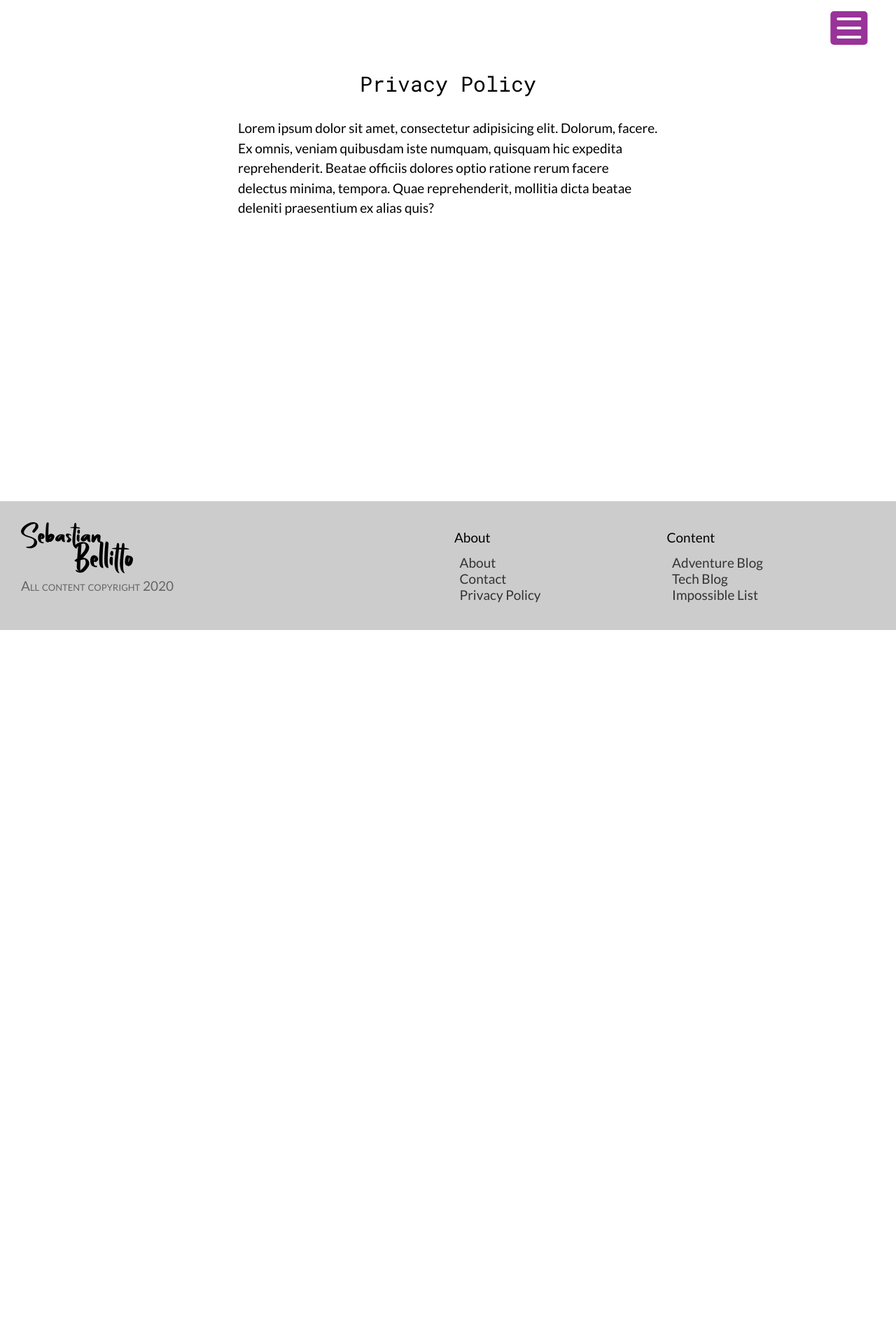
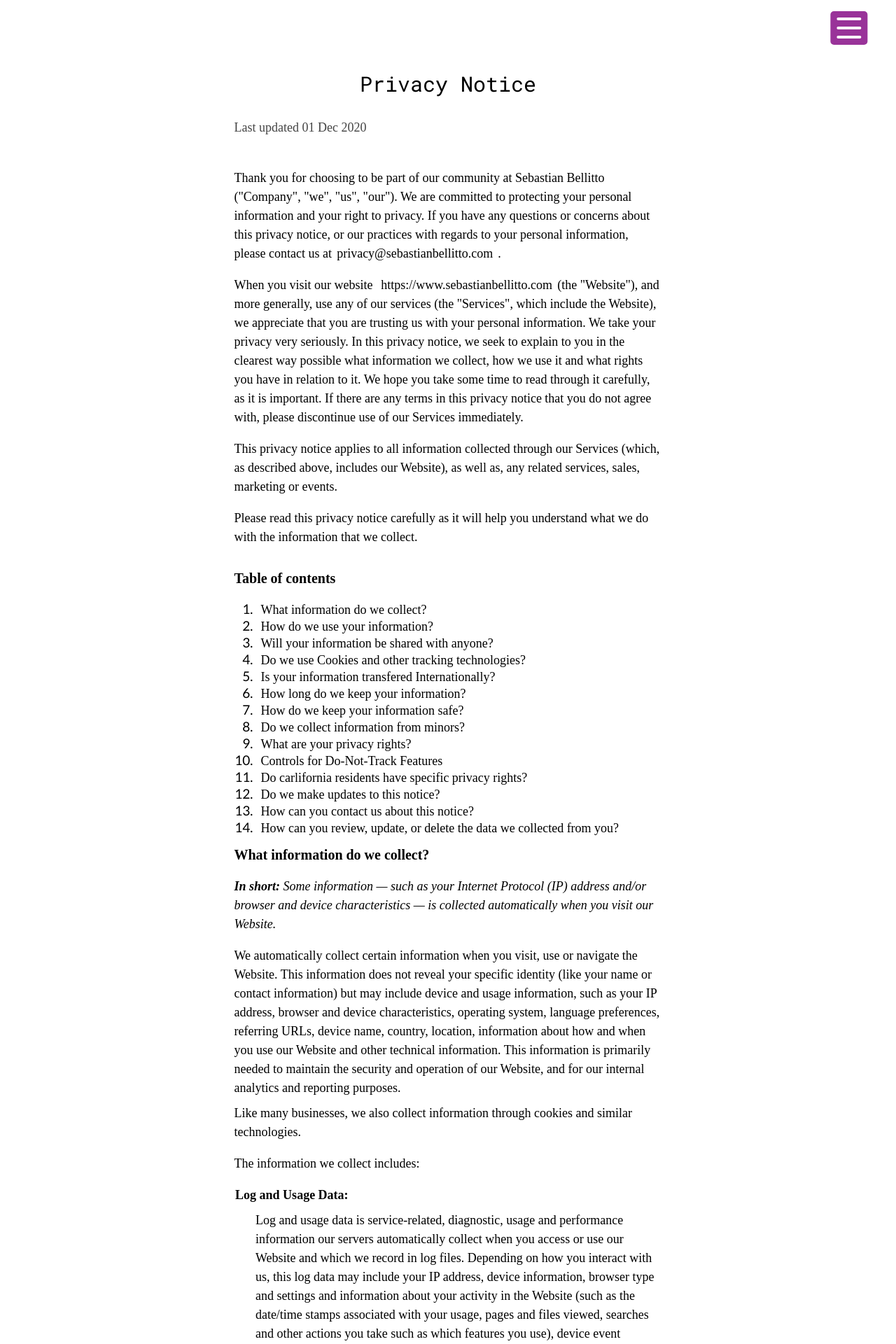
Before and after one commit to SebastianSlash/SebastianSlash.github.io, a Jekyll site: the page built from privacy-policy.html, in a window 1280 px wide. Shown: the top 1920 px of the page at 70% size. Built offline with Jekyll 4.4.1, drawn with Linux system fonts in a browser that asks for light colours; some web fonts are replaced; before the commit the page ends 900 px from its top, so only the background shows below that; some of the changed text lies outside the part shown.

Commit message:
added privacy policy, it's set over yml data

```diff
--- /dev/null
+++ b/_data/privacyNotice.yml
@@ -0,0 +1,267 @@
+intro:
+  - part-count: 3
+    parts:
+      - number: 0
+        text: |
+          Thank you for choosing to be part of our community at Sebastian Bellitto ("Company", "we", "us", "our").
+          We are committed to protecting your personal information and your right to privacy.
+          If you have any questions or concerns about this privacy notice, or our practices with regards to your personal information,
+          please contact us at<a class="link" href="mailto:privacy@sebastianbellitto.com">privacy@sebastianbellitto.com</a>.
+      - number: 1
+        text: |
+          When you visit our website
+          <a href="https://www.sebastianbellitto.com" class="link">https://www.sebastianbellitto.com</a>(the "Website"),
+          and more generally, use any of our services (the "Services", which include the Website),
+          we appreciate that you are trusting us with your personal information.
+          We take your privacy very seriously. In this privacy notice, we seek to explain to you in the clearest way possible
+          what information we collect, how we use it and what rights you have in relation to it.
+          We hope you take some time to read through it carefully, as it is important.
+          If there are any terms in this privacy notice that you do not agree with, please discontinue use of our Services immediately.
+      - number: 2
+        text: |
+          This privacy notice applies to all information collected through our Services (which, as described above, includes our Website),
+          as well as, any related services, sales, marketing or events.
+      - number: 3
+        text: |
+          Please read this privacy notice carefully as it will help you understand what we do with the information that we collect.
+
+sections:
+  - title: What information do we collect?
+    id: prv-01
+    short: |
+      Some information — such as your Internet Protocol (IP) address and/or browser and device characteristics —
+      is collected automatically when you visit our Website.
+    paragraphs:
+      - type: text
+        content: |
+          We automatically collect certain information when you visit, use or navigate the Website.
+          This information does not reveal your specific identity (like your name or contact information)
+          but may include device and usage information, such as your IP address, browser and device characteristics, operating system,
+          language preferences, referring URLs, device name, country, location, information about how and when you use our Website
+          and other technical information. This information is primarily needed to maintain the security and operation of our Website,
+          and for our internal analytics and reporting purposes.
+          <br>
+          Like many businesses, we also collect information through cookies and similar technologies.
+      - type: list
+        heading: The information we collect includes
+        items:
+          - name: Log and Usage Data
+            text: |
+              Log and usage data is service-related, diagnostic, usage and performance information our servers automatically collect
+              when you access or use our Website and which we record in log files. Depending on how you interact with us, this log data
+              may include your IP address, device information, browser type and settings and information about your activity in the Website
+              (such as the date/time stamps associated with your usage, pages and files viewed, searches and other actions you take such as
+              which features you use), device event information (such as system activity, error reports (sometimes called 'crash dumps')
+              and hardware settings).
+          - name: Device Data
+            text: |
+              We collect device data such as information about your computer, phone, tablet or other device you use to access the Website.
+              Depending on the device used, this device data may include information such as your IP address (or proxy server),
+              device and application identification numbers, location, browser type, hardware model Internet service provider and/or mobile carrier,
+              operating system and system configuration information.
+          - name: Location Data
+            text: |
+              We collect location data such as information about your device's location, which can be either precise or imprecise.
+              How much information we collect depends on the type and settings of the device you use to access the Website.
+              For example, we may use GPS and other technologies to collect geolocation data that tells us your current location
+              (based on your IP address).
+              You can opt out of allowing us to collect this information either by refusing access to the information or by disabling your
+              Location setting on your device. Note however, if you choose to opt out, you may not be able to use certain aspects of the Services.
+  - title: How do we use your information?
+    id: prv-02
+    short: |
+      We process your information for purposes based on legitimate business interests, the fulfillment of our contract with you,
+      compliance with our legal obligations, and/or your consent.
+    paragraphs:
+      - type: text
+        content: |
+          We use personal information collected via our Website for a variety of business purposes described below.
+          We process your personal information for these purposes in reliance on our legitimate business interests,
+          in order to enter into or perform a contract with you, with your consent, and/or for compliance with our legal obligations.
+          We indicate the specific processing grounds we rely on next to each purpose listed below.
+      - type: list
+        heading: We use the information we collect or receive
+        items:
+          - name: For other business purposes
+            text: |
+              We may use your information for other business purposes, such as data analysis,
+              identifying usage trends, determining the effectiveness of our promotional campaigns and to evaluate and improve our Website,
+              products, marketing and your experience. We may use and store this information in aggregated and anonymized form
+              so that it is not associated with individual end users and does not include personal information.
+              We will not use identifiable personal information without your consent.
+  - title: Will your information be shared with anyone?
+    id: prv-03
+    short: |
+      We only share information with your consent, to comply with laws, to provide you with services,
+      to protect your rights, or to fulfill business obligations.
+    paragraphs:
+      - type: list
+        heading: We may process or share your data that we hold based on the following legal basis
+        items:
+          - name: Consent
+            text: |
+              We may process your data if you have given us specific consent to use your personal information for a specific purpose.
+          - name: Legitimate Intrests
+            text: |
+              We may process your data when it is reasonably necessary to achieve our legitimate business interests.
+          - name: Legal Obligations
+            text: |
+              We may disclose your information where we are legally required to do so in order to comply with applicable law,
+              governmental requests, a judicial proceeding, court order, or legal process,
+              such as in response to a court order or a subpoena
+              (including in response to public authorities to meet national security or law enforcement requirements).
+          - name: Vital Intrests
+            text:
+              We may disclose your information where we believe it is necessary to investigate, prevent,
+              or take action regarding potential violations of our policies, suspected fraud,
+              situations involving potential threats to the safety of any person and illegal activities,
+              or as evidence in litigation in which we are involved.
+
+  - title: Do we use Cookies and other tracking technologies?
+    id: prv-04
+    short: We may use cookies and other tracking technologies to collect and store your information.
+    paragraphs:
+      - type: text
+        content: |
+          We may use cookies and similar tracking technologies (like web beacons and pixels) to access or store information.
+          Specific information about how we use such technologies and how you can refuse certain cookies is set out in our Cookie Notice.
+  - title: Is your information transfered Internationally?
+    id: prv-05
+    short: We may transfer, store, and process your information in countries other than your own.
+    paragraphs:
+      - type: text
+        content: |
+          We do not use our own servers for this Website. The servers used to deploying this Website are from GitHub,
+          and any usage Data collected through cookies is stored on Google Servers. If you are accessing our Website from outside,
+          please be aware that your information may be transferred to, stored,
+          and processed by us in our facilities and by those third parties with whom we may share your personal information
+          (see "WILL YOUR INFORMATION BE SHARED WITH ANYONE?" above), in and other countries.
+      - type: text
+        content: |
+          If you are a resident in the European Economic Area, then these countries may not necessarily have data protection laws
+          or other similar laws as comprehensive as those in your country. We will however take all necessary measures
+          to protect your personal information in accordance with this privacy notice and applicable law.
+  - title: How long do we keep your information?
+    id: prv-06
+    short: |
+      We keep your information for as long as necessary to fulfill the purposes outlined in this privacy notice unless otherwise required by law.
+    paragraphs:
+      - type: text
+        content: |
+          We will only keep your personal information for as long as it is necessary for the purposes set out in this privacy notice,
+          unless a longer retention period is required or permitted by law (such as tax, accounting or other legal requirements).
+          No purpose in this notice will require us keeping your personal information for longer than 1 year.
+      - type: text
+        content: |
+          When we have no ongoing legitimate business need to process your personal information,
+          we will either delete or anonymize such information, or, if this is not possible
+          (for example, because your personal information has been stored in backup archives),
+          then we will securely store your personal information and isolate it from any further processing until deletion is possible.
+  - title: How do we keep your information safe?
+    id: prv-07
+    short: We aim to protect your personal information through a system of organizational and technical security measures.
+    paragraphs:
+      - type: text
+        content: |
+          We have implemented appropriate technical and organizational security measures designed to protect the security
+          of any personal information we process.
+          However, despite our safeguards and efforts to secure your information,
+          no electronic transmission over the Internet or information storage technology can be guaranteed to be 100% secure,
+          so we cannot promise or guarantee that hackers, cybercriminals, or other unauthorized third parties will not be able to defeat our security,
+          and improperly collect, access, steal, or modify your information.
+          Although we will do our best to protect your personal information, transmission of personal information to and from our Website
+          is at your own risk. You should only access the Website within a secure environment.
+  - title: Do we collect information from minors?
+    id: prv-08
+    short: We do not knowingly collect data from or market to children under 18 years of age.
+    paragraphs:
+      - type: text
+        content: |
+          We do not knowingly solicit data from or market to children under 18 years of age. By using the Website,
+          you represent that you are at least 18 or that you are the parent or guardian of such a minor and consent
+          to such minor dependent’s use of the Website. If we learn that personal information from users less than 18 years of age
+          has been collected, we will deactivate the account and take reasonable measures to promptly delete such data from our records.
+          If you become aware of any data we may have collected from children under age 18,
+          please contact us at<a class="link" href="mailto:privacy@sebastianbellitto.com">privacy@sebastianbellitto.com</a>.
+  - title: What are your privacy rights?
+    id: prv-09
+    short: You may review, change, or terminate your account at any time.
+    paragraphs:
+      - type: text
+        content: |
+          If you are a resident in the European Economic Area and you believe we are unlawfully processing your personal information,
+          you also have the right to complain to your local data protection supervisory authority.
+          You can find their contact details
+          here: http://ec.europa.eu/justice/data-protection/bodies/authorities/index_en.htm.
+      - type: text
+        content: |
+          If you are a resident in Switzerland, the contact details for the data protection authorities are available
+          here:<a href="https://www.edoeb.admin.ch/edoeb/en/home.html" class="link">https://www.edoeb.admin.ch/edoeb/en/home.html</a>.
+      - type: text
+        content: |
+          <span class="bold">Cookies and similar technologies:</span> Most Web browsers are set to accept cookies by default.
+          If you prefer, you can usually choose to set your browser to remove cookies and to reject cookies.
+          If you choose to remove cookies or reject cookies, this could affect certain features or services of our Website.
+  - title: Controls for Do-Not-Track Features
+    id: prv-10
+    short: None
+    paragraphs:
+      - type: text
+        content: |
+          Most web browsers and some mobile operating systems and mobile applications include a Do-Not-Track ("DNT") feature
+          or setting you can activate to signal your privacy preference not to have data about your online browsing activities monitored and collected.
+          At this stage no uniform technology standard for recognizing and implementing DNT signals has been finalized.
+          As such, we do not currently respond to DNT browser signals or any other mechanism that automatically communicates your choice
+          not to be tracked online.
+          If a standard for online tracking is adopted that we must follow in the future,
+          we will inform you about that practice in a revised version of this privacy notice.
+  - title: Do carlifornia residents have specific privacy rights?
+    id: prv-11
+    short: Yes, if you are a resident of California, you are granted specific rights regarding access to your personal information.
+    paragraphs:
+      - type: text
+        content: |
+          California Civil Code Section 1798.83, also known as the "Shine The Light" law, permits our users who are California residents
+          to request and obtain from us, once a year and free of charge, information about categories of personal information (if any)
+          we disclosed to third parties for direct marketing purposes and the names and addresses of all third parties with which
+          we shared personal information in the immediately preceding calendar year.
+          If you are a California resident and would like to make such a request, please submit your request in writing to us
+          using the contact information provided below.
+      - type: text
+        content: |
+          If you are under 18 years of age, reside in California, and have a registered account with the Website,
+          you have the right to request removal of unwanted data that you publicly post on the Website.
+          To request removal of such data, please contact us using the contact information provided below,
+          and include the email address associated with your account and a statement that you reside in California.
+          We will make sure the data is not publicly displayed on the Website, but please be aware that the data may not be completely
+          or comprehensively removed from all our systems (e.g. backups, etc.).
+  - title: Do we make updates to this notice?
+    id: prv-12
+    short: Yes, we will update this notice as necessary to stay compliant with relevant laws.
+    paragraphs:
+      - type: text
+        content: |
+          We may update this privacy notice from time to time.
+          The updated version will be indicated by an updated "Revised" date and the updated version will be effective as soon as it is accessible.
+          If we make material changes to this privacy notice, we may notify you either by prominently posting a notice of such changes
+          or by directly sending you a notification.
+          We encourage you to review this privacy notice frequently to be informed of how we are protecting your information.
+  - title: How can you contact us about this notice?
+    id: prv-13
+    short: None
+    paragraphs:
+      - type: text
+        content: |
+          If you have questions or comments about this notice, you may email us
+          at<a class="link" href="mailto:privacy@sebastianbellitto.com">privacy@sebastianbellitto.com</a>.
+  - title: How can you review, update, or delete the data we collected from you?
+    id: prv-14
+    short: None
+    paragraphs:
+      - type: text
+        content: |
+          Based on the applicable laws of your country, you may have the right to request access to the personal information we collect from you,
+          change that information, or delete it in some circumstances.
+          To request to review, update, or delete your personal information.
+          Please submit a request to<a class="link" href="mailto:privacy@sebastianbellitto.com">privacy@sebastianbellitto.com</a>.
+          We will try respond to your request within 30 days.
--- a/_sass/base.sass
+++ b/_sass/base.sass
@@ -43,6 +43,7 @@ ul
 li
   font: $p_base
   font-weight: 400
+  margin-left: 1.6em
 
 // @media (min-width: 700px)
 //   p
--- a/_sass/privacy-policy.sass
+++ b/_sass/privacy-policy.sass
@@ -5,6 +5,42 @@
 .privacy.content
   padding: 20px 30px 20px 30px
   margin-top: 80px
+  flex-basis: 671px
 
   h1
     text-align: center
+    //font: $h1_blog
+
+  h2
+    font: $h2_blog
+    font-weight: bold
+
+  a
+    font: $font_blog
+    max-width: 600px
+  p
+    font: $font_blog
+    max-width: 610px
+    line-height: 1.5
+    // font-weight: 400
+    padding-bottom: 1em
+  p.short
+    font-style: italic
+  p.last-updated
+    padding-bottom: 2.5em
+
+  span.bold
+    font-weight: bold
+
+  br
+    display: block
+    content: ""
+    margin-top: 0.5em
+  div
+    padding-bottom: 1em
+
+  ul
+    span
+      margin-left: -1.6em
+.last-updated
+  color: #444
--- a/contact.html
+++ b/contact.html
@@ -41,7 +41,6 @@ class: contact
       <li><a href="https://www.linkedin.com/in/sebastian-bellitto-08227312a/" class="social-icon" target="blank"> <i class="fab fa-linkedin fa-2x"></i></a></li>
       <li><a href="https://github.com/SebastianSlash" class="social-icon" target="blank"> <i class="fab fa-github fa-2x"></i></a></li>
       <li><a href="https://www.instagram.com/sebastian_bellitto/" class="social-icon" target="blank"> <i class="fab fa-instagram fa-2x"></i></a></li>
-      <!-- <li><a href="https://stackexchange.com/users/16878665/tintenfisch-fee" class="social-icon" target="blank"> <i class="fab fa-stack-exchange fa-2x"></i></a></li> -->
     </ul>
 
   </div>
--- a/privacy-policy.html
+++ b/privacy-policy.html
@@ -2,17 +2,58 @@
 layout: default
 title: Privacy Policy
 class: privacy
+last-updated: 2020-12-01
 ---
 <div class="wrapper privacy">
   <div class="sidebar left"></div>
   <div class="privacy content">
-    <h1>Privacy Policy</h1>
-    <p>
-      <span>Lorem ipsum dolor sit amet, consectetur adipisicing elit. Dolorum, facere.</span>
-      <span>Ex omnis, veniam quibusdam iste numquam, quisquam hic expedita reprehenderit.</span>
-      <span>Beatae officiis dolores optio ratione rerum facere delectus minima, tempora.</span>
-      <span>Quae reprehenderit, mollitia dicta beatae deleniti praesentium ex alias quis?</span>
-    </p>
+    <h1>Privacy Notice</h1>
+    <p class="last-updated">Last updated {{ page.last-updated | date_to_string }}</p>
+    <div class="privacy introduction">
+      {% for item in site.data.privacyNotice.intro %}
+        {% for i in (0..item.part-count) %}
+          <p>{{ item.parts[i].text }}</p>
+        {% endfor %}
+
+      {% endfor %}
+    </div>
+    <div class="privacy mainbody">
+      <div class="privacy toc">
+        <h2>Table of contents</h2>
+        <ol class="privacy toc">
+          {% for section in site.data.privacyNotice.sections %}
+            <li class="link"><a href="#{{ section.id }}">{{ section.title }}</a></li>
+          {% endfor %}
+        </ol>
+      </div>
+      {% for section in site.data.privacyNotice.sections %}
+        <h2 id="{{ section.id }}">{{ section.title }}</h2>
+        {% if section.short != "None" %}
+          <p class="privacy short"><span class="bold">In short:</span>
+            {{ section.short }}
+          </p>
+        {% endif %}
+        {% for paragraph in section.paragraphs %}
+          {% if paragraph.type == "text" %}
+            <p>
+              {{ paragraph.content }}
+            </p>
+          {% else if paragraph.type == "list" %}
+            <p>{{ paragraph.heading }}:</p>
+            <ul>
+              {% for item in paragraph.items %}
+                <li>
+                  <p>
+                    <span class="bold">{{ item.name }}:</span><br>
+                    {{ item.text }}
+                  </p>
+                </li>
+              {% endfor %}
+            </ul>
+          {% endif %}
+        {% endfor %}
+      {% endfor %}
+    </div>
   </div>
   <div class="sidebar right"></div>
 </div>
```
